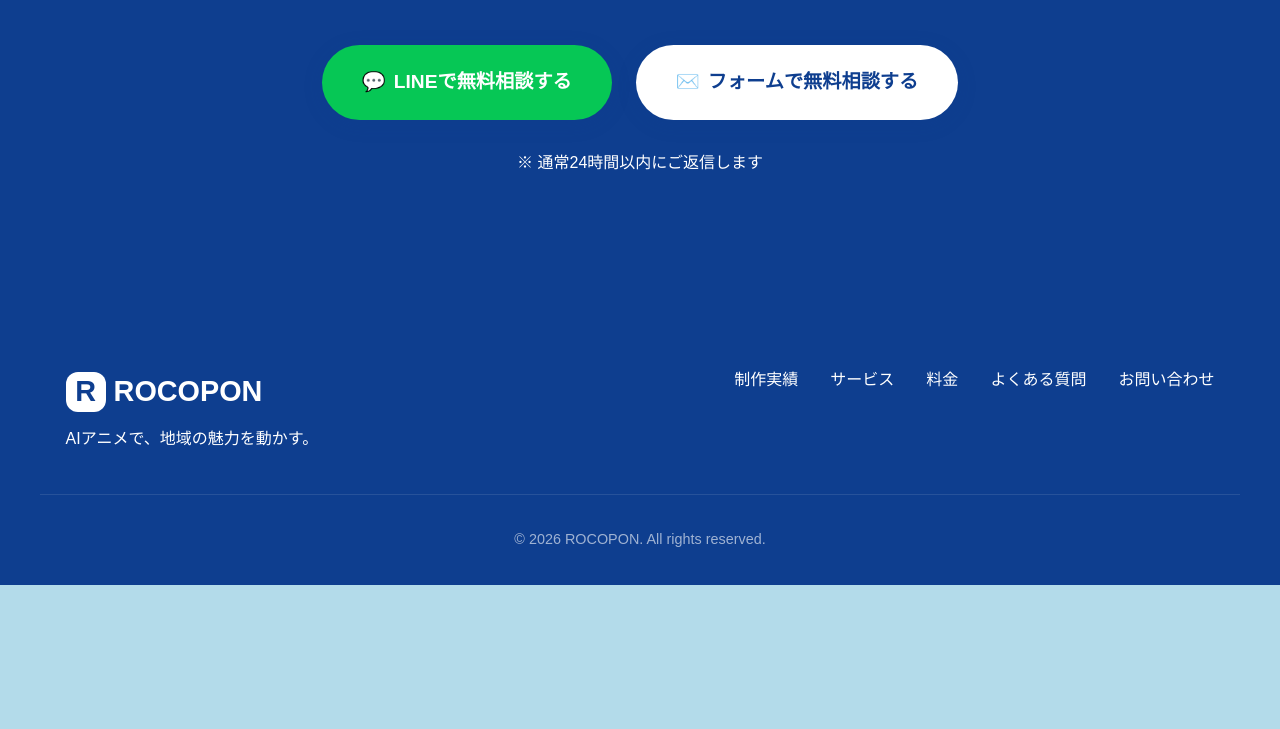
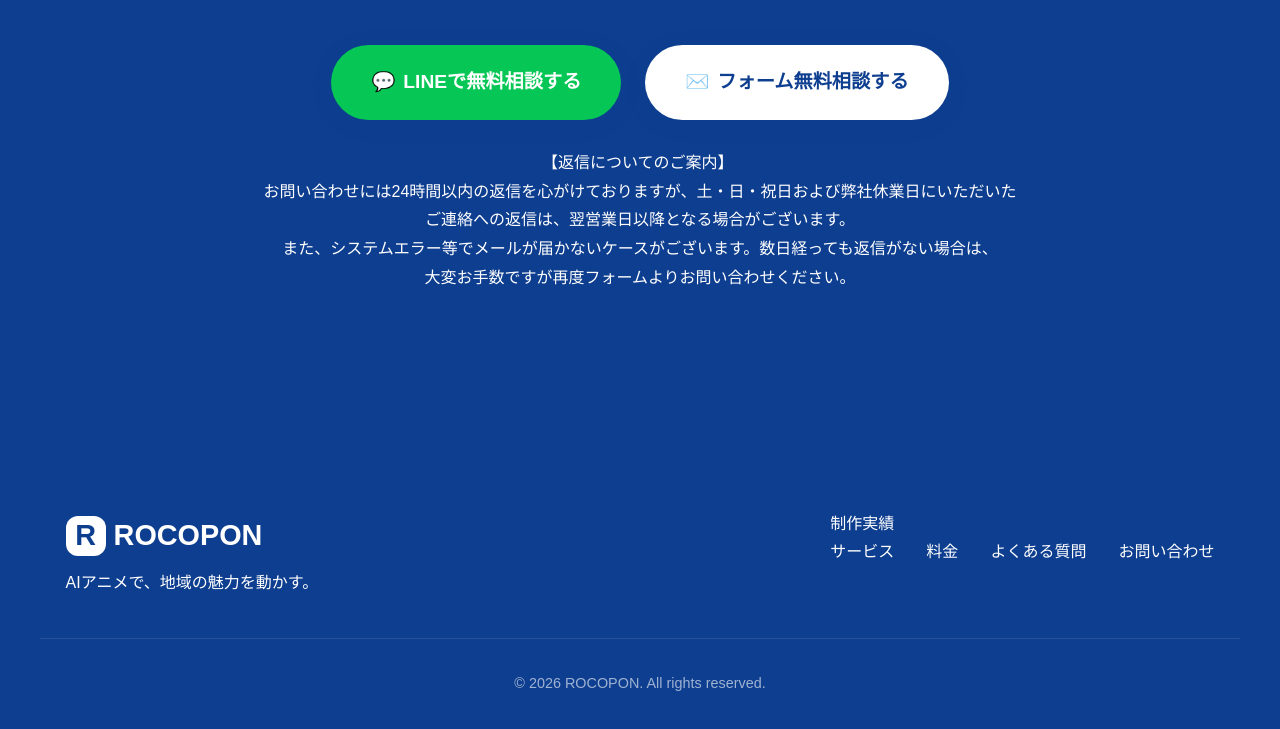
Before and after one commit to rocoponAI/ROCO, a plain HTML site: page index.html in a window 1280 px wide. Shown: the part 6662-7391 px from the top of the page. Before the commit the page ends 7247 px from the top, so only its background shows below. Drawn offline with Linux system fonts and the light colour scheme; a web font is replaced by a local one.

Commit message:
Add files via upload

```diff
--- a/index.html
+++ b/index.html
@@ -442,11 +442,18 @@
             <span class="btn__icon">💬</span> LINEで無料相談する
           </a>
           <a href="https://docs.google.com/forms/d/e/1FAIpQLSd4KL8jWpzr3FKMykg9X09P0A1RFPBwg06hXxSvUUfL2hUlhg/viewform?usp=sharing&ouid=110546971889835905108" class="btn btn--white btn--xl" id="cta-form-btn">
-            <span class="btn__icon">✉️</span> フォームで無料相談する
+            <span class="btn__icon">✉️</span> フォーム無料相談する
           </a>
         </div>
         <p class="cta-section__note">&nbsp;</p>
-        <p class="cta-section__note">※ 通常24時間以内にご返信します</p>
+        <p class="cta-section__note">【返信についてのご案内】&nbsp;</p>
+        <ul>
+          <li>お問い合わせには24時間以内の返信を心がけておりますが、土・日・祝日および弊社休業日にいただいた</li>
+          <li>ご連絡への返信は、翌営業日以降となる場合がございます。</li>
+          <li>また、システムエラー等でメールが届かないケースがございます。数日経っても返信がない場合は、</li>
+          <li>大変お手数ですが再度フォームよりお問い合わせください。</li>
+        </ul>
+<p class="cta-section__note">&nbsp;</p>
       </div>
     </section>
 
@@ -463,8 +470,8 @@
         <p class="footer__tagline">AIアニメで、地域の魅力を動かす。</p>
       </div>
       <nav class="footer__nav" aria-label="フッターナビゲーション">
+        <p><a href="#works">制作実績</a></p>
         <ul class="footer__nav-list">
-          <li><a href="#works">制作実績</a></li>
           <li><a href="#service">サービス</a></li>
           <li><a href="#price">料金</a></li>
           <li><a href="#faq">よくある質問</a></li>
```
